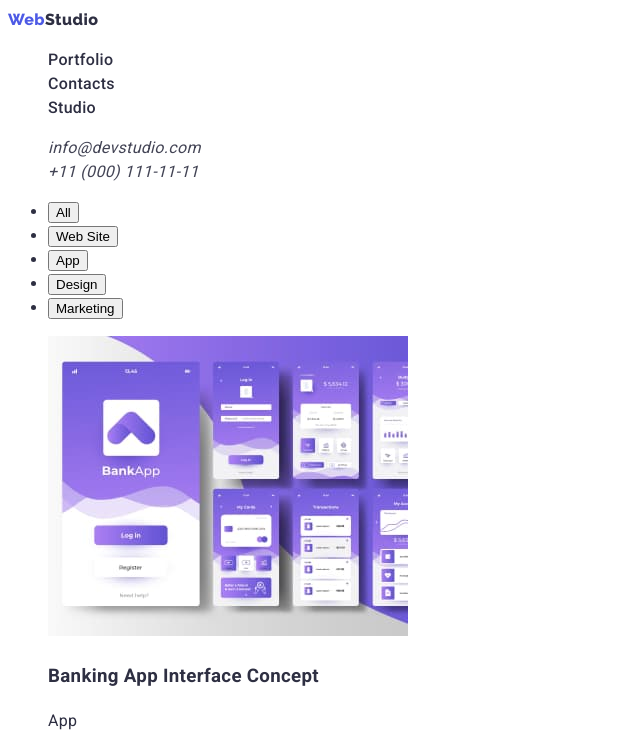
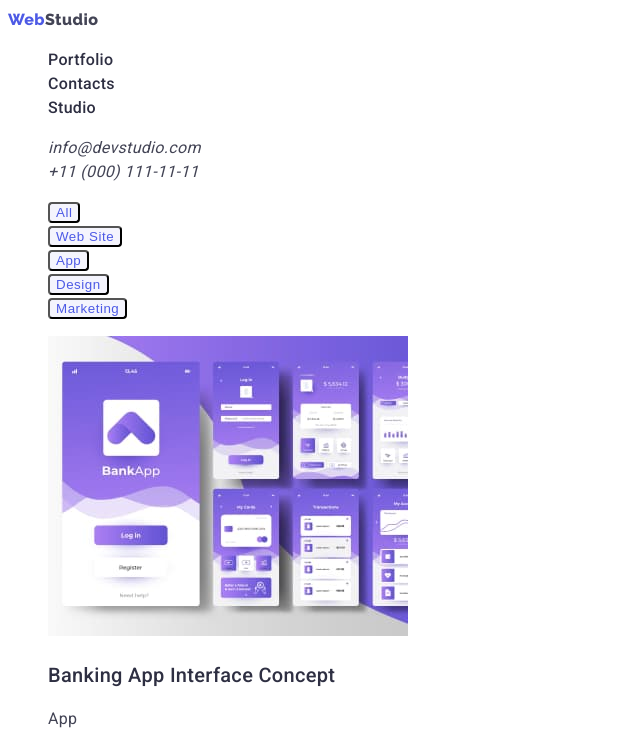
Before and after one commit to Max-IT-ZT/goit-markup-hw-02, a plain HTML site: page portfolio.html in a window 1280 px wide. Shown: the top 744 px of the page, without its empty margins (0-640 px from the left). Drawn offline with Linux system fonts and the light colour scheme.

Commit message:
finish portfolio and fix css

```diff
--- a/css/style.css
+++ b/css/style.css
@@ -19,6 +19,8 @@ body {
   --btn-active-color-text: #ffffff;
   --a-active-color: #404bbf;
   --footer-text-color: #f4f4fd;
+  --portfolio-btn-color: #f4f4fd;
+  --portfolio-btn-text: #4d5ae5;
 }
 /* Приховані заголовки */
 .visually-hidden {
@@ -73,9 +75,10 @@ ol {
 .header-logo {
   font-family: 'Raleway', sans-serif;
   letter-spacing: 0.03em;
+  color: var(--logo-color-web);
 }
 .header-logo-tex {
-  color: var(--logo-color-web);
+  color: var(--text-color);
 }
 .header-nav-link {
   font-weight: 500;
@@ -149,3 +152,23 @@ ol {
 .footer-tex {
   color: var(--footer-text-color);
 }
+.menu-btn {
+  background-color: var(--portfolio-btn-color);
+  color: var(--portfolio-btn-text);
+  border: 1px solod #e7e9fc;
+  border-radius: 4px;
+  letter-spacing: 0.04em;
+}
+.menu-btn:hover,
+.menu-btn:focus {
+  background-color: var(--btn-active-color);
+  color: var(--btn-active-color-text);
+}
+.portfolio-subtitle {
+  font-weight: 500;
+  font-size: 20px;
+  line-height: 1.2;
+}
+.portfolio-tex {
+  color: var(--text-color);
+}
--- a/portfolio.html
+++ b/portfolio.html
@@ -16,7 +16,7 @@
   <header class="header">
       <nav class="header-nav">
         <a class="header-logo link" href="./index.html"
-          ><span class="header-logo-tex">Web</span>Studio</a
+          >Web<span class="header-logo-tex">Studio</span></a
         >
         <ul class="header-menu list">
           <li class="header-menu-item">
@@ -49,7 +49,7 @@
     </header>
     <main class="main">
       <section class="menu-button">
-        <ul class="menu-list">
+        <ul class="menu-list list">
           <li class="menu-btn-item">
             <button class="menu-btn" type="button">All</button>
           </li>
@@ -68,6 +68,7 @@
         </ul>
       </section>
       <section class="porfolio-img">
+        <h2 class="visually-hidden">Portfolio</h2>
         <ul class="portfolio-list list">
           <li class="portfolio-item">
             <img
@@ -77,7 +78,7 @@
               width="360"
               height="300"
             />
-            <h3 class="title-tex">Banking App Interface Concept</h3>
+            <h3 class="portfolio-subtitle">Banking App Interface Concept</h3>
             <p class="portfolio-tex">App</p>
           </li>
           <li class="portfolio-item">
@@ -102,10 +103,6 @@
             <h3 class="portfolio-subtitle">Meditation App</h3>
             <p class="portfolio-tex">App</p>
           </li>
-        </ul>
-      </section>
-      <section class="section-img">
-        <ul class="portfolio-list-img list">
           <li class="portfolio-item">
             <img
               class="portfolio-img"
@@ -139,10 +136,6 @@
             <h3 class="portfolio-subtitle">Online Courses</h3>
             <p class="portfolio-tex">Marketing</p>
           </li>
-        </ul>
-      </section>
-      <section class="section-img">
-        <ul class="portfolio-list-img list">
           <li class="portfolio-item">
             <img
               class="portfolio-img"
@@ -181,7 +174,7 @@
     </main>
     <footer class="footer">
       <a class="footer-logo link" href="./index.html"
-        ><span class="footer-logo-tex">Web</span>Studio</a
+        >Web<span class="footer-logo-tex">Studio</span></a
       >
       <p class="footer-text">
         Increase the flow of customers and sales for your business with digital
```
Also changed, not shown: index.html (+1 -1 lines).
